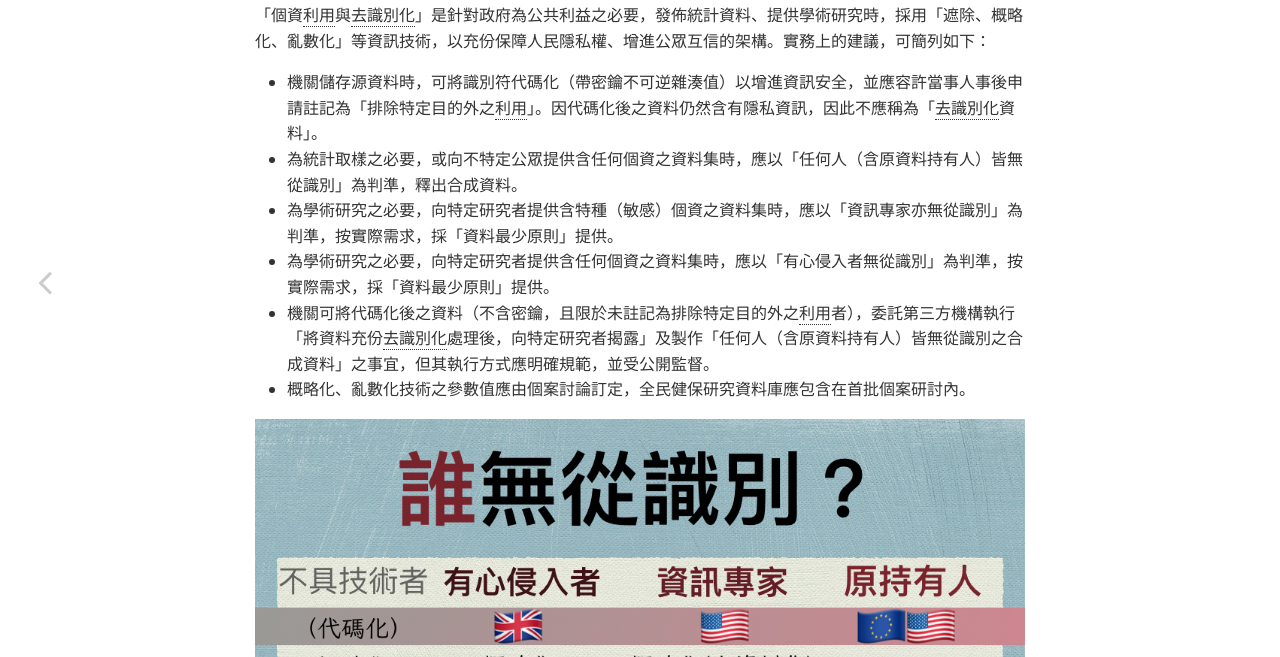
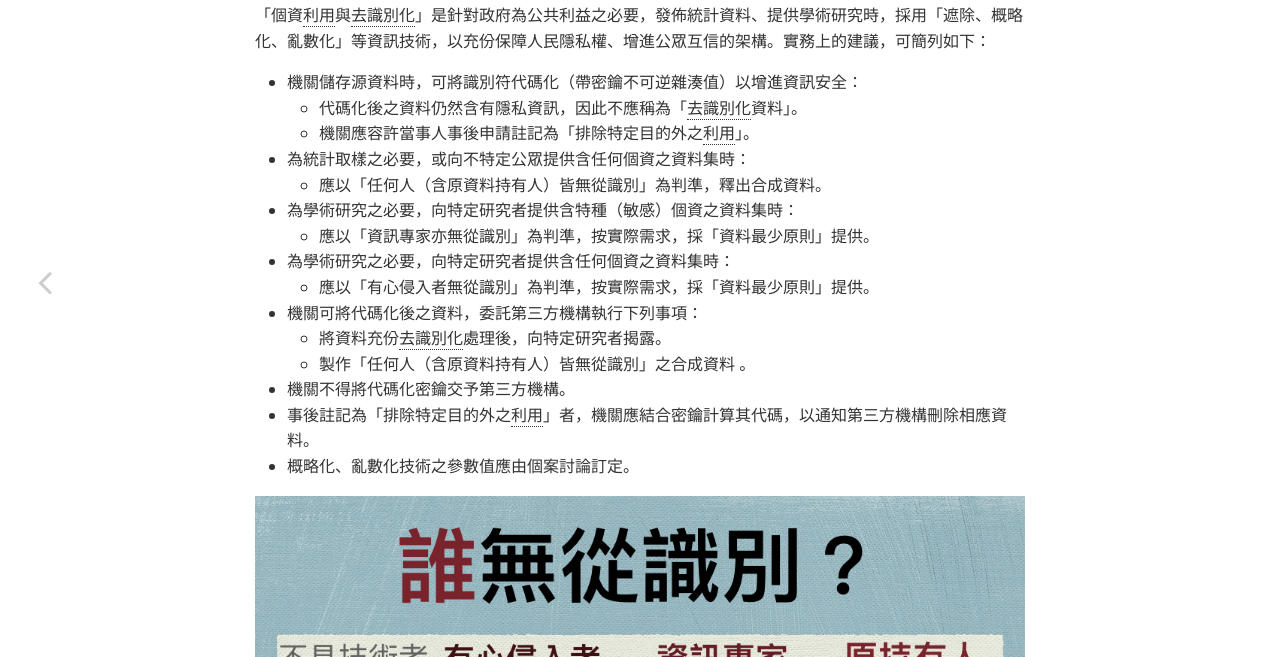
Before and after one commit to g0v/personal-data-protection-spec-gitbook, a website with bundled scripts: page 1.html in a window 1280 px wide. Shown: the part 143-800 px from the top of the page. Built offline with nearby package versions, Linux system fonts and the light colour scheme.

Commit message:
Update 2015-07-13T13:11:49.516Z

```diff
--- a/1.html
+++ b/1.html
@@ -36,7 +36,7 @@
 
 
 
-    <div class="book" data-level="1" data-basepath="." data-revision="1436792253075">
+    <div class="book" data-level="1" data-basepath="." data-revision="1436793059243">
 
 
 <div class="book-summary">
@@ -177,12 +177,31 @@
                         <h1 id="">需求與建議</h1>
 <p>「個資<span class="hint" data-hint="指將蒐集之個人資料為處理以外之使用。">利用</span>與<span class="hint" data-hint="個資法第2條第1款定義之個人資料，除了姓名、出生年月日、身分證編號等資料之外，也包含其他「得以直接或間接方式識別該個人之資料」。「去識別化」即是將資料進行處理，使其不致落入上列的定義裡。">去識別化</span>」是針對政府為公共利益之必要，發佈統計資料、提供學術研究時，採用「遮除、概略化、亂數化」等資訊技術，以充份保障人民隱私權、增進公眾互信的架構。實務上的建議，可簡列如下：</p>
 <ul>
-<li>機關儲存源資料時，可將識別符代碼化（帶密鑰不可逆雜湊值）以增進資訊安全，並應容許當事人事後申請註記為「排除特定目的外之<span class="hint" data-hint="指將蒐集之個人資料為處理以外之使用。">利用</span>」。因代碼化後之資料仍然含有隱私資訊，因此不應稱為「<span class="hint" data-hint="個資法第2條第1款定義之個人資料，除了姓名、出生年月日、身分證編號等資料之外，也包含其他「得以直接或間接方式識別該個人之資料」。「去識別化」即是將資料進行處理，使其不致落入上列的定義裡。">去識別化</span>資料」。</li>
-<li>為統計取樣之必要，或向不特定公眾提供含任何個資之資料集時，應以「任何人（含原資料持有人）皆無從識別」為判準，釋出合成資料。</li>
-<li>為學術研究之必要，向特定研究者提供含特種（敏感）個資之資料集時，應以「資訊專家亦無從識別」為判準，按實際需求，採「資料最少原則」提供。</li>
-<li>為學術研究之必要，向特定研究者提供含任何個資之資料集時，應以「有心侵入者無從識別」為判準，按實際需求，採「資料最少原則」提供。</li>
-<li>機關可將代碼化後之資料（不含密鑰，且限於未註記為排除特定目的外之<span class="hint" data-hint="指將蒐集之個人資料為處理以外之使用。">利用</span>者），委託第三方機構執行「將資料充份<span class="hint" data-hint="個資法第2條第1款定義之個人資料，除了姓名、出生年月日、身分證編號等資料之外，也包含其他「得以直接或間接方式識別該個人之資料」。「去識別化」即是將資料進行處理，使其不致落入上列的定義裡。">去識別化</span>處理後，向特定研究者揭露」及製作「任何人（含原資料持有人）皆無從識別之合成資料」之事宜，但其執行方式應明確規範，並受公開監督。</li>
-<li>概略化、亂數化技術之參數值應由個案討論訂定，全民健保研究資料庫應包含在首批個案研討內。</li>
+<li>機關儲存源資料時，可將識別符代碼化（帶密鑰不可逆雜湊值）以增進資訊安全：<ul>
+<li>代碼化後之資料仍然含有隱私資訊，因此不應稱為「<span class="hint" data-hint="個資法第2條第1款定義之個人資料，除了姓名、出生年月日、身分證編號等資料之外，也包含其他「得以直接或間接方式識別該個人之資料」。「去識別化」即是將資料進行處理，使其不致落入上列的定義裡。">去識別化</span>資料」。</li>
+<li>機關應容許當事人事後申請註記為「排除特定目的外之<span class="hint" data-hint="指將蒐集之個人資料為處理以外之使用。">利用</span>」。</li>
+</ul>
+</li>
+<li>為統計取樣之必要，或向不特定公眾提供含任何個資之資料集時：<ul>
+<li>應以「任何人（含原資料持有人）皆無從識別」為判準，釋出合成資料。</li>
+</ul>
+</li>
+<li>為學術研究之必要，向特定研究者提供含特種（敏感）個資之資料集時：<ul>
+<li>應以「資訊專家亦無從識別」為判準，按實際需求，採「資料最少原則」提供。</li>
+</ul>
+</li>
+<li>為學術研究之必要，向特定研究者提供含任何個資之資料集時：<ul>
+<li>應以「有心侵入者無從識別」為判準，按實際需求，採「資料最少原則」提供。</li>
+</ul>
+</li>
+<li>機關可將代碼化後之資料，委託第三方機構執行下列事項：<ul>
+<li>將資料充份<span class="hint" data-hint="個資法第2條第1款定義之個人資料，除了姓名、出生年月日、身分證編號等資料之外，也包含其他「得以直接或間接方式識別該個人之資料」。「去識別化」即是將資料進行處理，使其不致落入上列的定義裡。">去識別化</span>處理後，向特定研究者揭露。</li>
+<li>製作「任何人（含原資料持有人）皆無從識別」之合成資料 。</li>
+</ul>
+</li>
+<li>機關不得將代碼化密鑰交予第三方機構。</li>
+<li>事後註記為「排除特定目的外之<span class="hint" data-hint="指將蒐集之個人資料為處理以外之使用。">利用</span>」者，機關應結合密鑰計算其代碼，以通知第三方機構刪除相應資料。</li>
+<li>概略化、亂數化技術之參數值應由個案討論訂定。</li>
 </ul>
 <p><img src="techniques.jpg" alt="2015/07/11 現行技術一覽"></p>
 <h2 id="">建立<span class="hint" data-hint="個資法第2條第1款定義之個人資料，除了姓名、出生年月日、身分證編號等資料之外，也包含其他「得以直接或間接方式識別該個人之資料」。「去識別化」即是將資料進行處理，使其不致落入上列的定義裡。">去識別化</span>標準</h2>
@@ -199,7 +218,7 @@
 </ul>
 </li>
 <li>供不特定人<span class="hint" data-hint="指將蒐集之個人資料為處理以外之使用。">利用</span>之開放資料，應依資訊含量程度，分級選擇<span class="hint" data-hint="個資法第2條第1款定義之個人資料，除了姓名、出生年月日、身分證編號等資料之外，也包含其他「得以直接或間接方式識別該個人之資料」。「去識別化」即是將資料進行處理，使其不致落入上列的定義裡。">去識別化</span>方式：<ul>
-<li>資訊含量較少之資料，考量重新識別之風險，應直接遮除所有直接、間接可識別欄位內容。</li>
+<li>資訊含量較少之資料，考量重新識別之風險，應遮除所有直接、間接可識別欄位內容。</li>
 <li>資訊含量較大之資料，可採用亂數化技術，採樣建立「任何人（含原資料持有人）皆無從識別」之合成資料集，以供分析使用。</li>
 </ul>
 </li>
@@ -229,7 +248,11 @@
 <li>隱私風險評估，應由專門之審議委員會行之。<ul>
 <li>審議時應納入消費者保護專家、人權保護專家、該領域專家，以及利益相關者。</li>
 <li>視申請之需要，應執行有心侵入者測試、專家測試等項目。</li>
-<li>概略化、亂數化之技術日新月異，相關評估均應定期、持續更新。</li>
+</ul>
+</li>
+<li>概略化、亂數化技術之參數值應由個案討論訂定。<ul>
+<li>全民健保研究資料庫應包含在首批個案研討內。</li>
+<li><span class="hint" data-hint="個資法第2條第1款定義之個人資料，除了姓名、出生年月日、身分證編號等資料之外，也包含其他「得以直接或間接方式識別該個人之資料」。「去識別化」即是將資料進行處理，使其不致落入上列的定義裡。">去識別化</span>之技術日新月異，相關評估均應定期、持續更新。</li>
 </ul>
 </li>
 <li>學術研究之申請，除隱私風險外，亦應同時考慮是否滿足公共利益。<ul>
@@ -240,8 +263,8 @@
 <h2 id="">引入第三方機構</h2>
 <p>考慮到現行充份<span class="hint" data-hint="個資法第2條第1款定義之個人資料，除了姓名、出生年月日、身分證編號等資料之外，也包含其他「得以直接或間接方式識別該個人之資料」。「去識別化」即是將資料進行處理，使其不致落入上列的定義裡。">去識別化</span>之技術，並非所有機關皆有執行能力，我們的建議是：</p>
 <ul>
-<li>機關進行不可逆之識別符代碼化運算時，可結合特定密鑰為之。<ul>
-<li>此密鑰無法從資料還原識別符，但可結合識別符取得資料內之代碼。</li>
+<li>機關進行不可逆之識別符代碼化運算時，得結合特定密鑰為之。<ul>
+<li>此密鑰無法從資料集取回識別符，但可結合識別符取得資料集內之代碼。</li>
 <li>當事人應可隨時申請、撤銷「排除特定目的外之<span class="hint" data-hint="指將蒐集之個人資料為處理以外之使用。">利用</span>」註記。</li>
 </ul>
 </li>
```
Also changed, not shown: GLOSSARY.html (+1 -1 lines), content.json (+4 -4 lines), index.html (+1 -1 lines).
